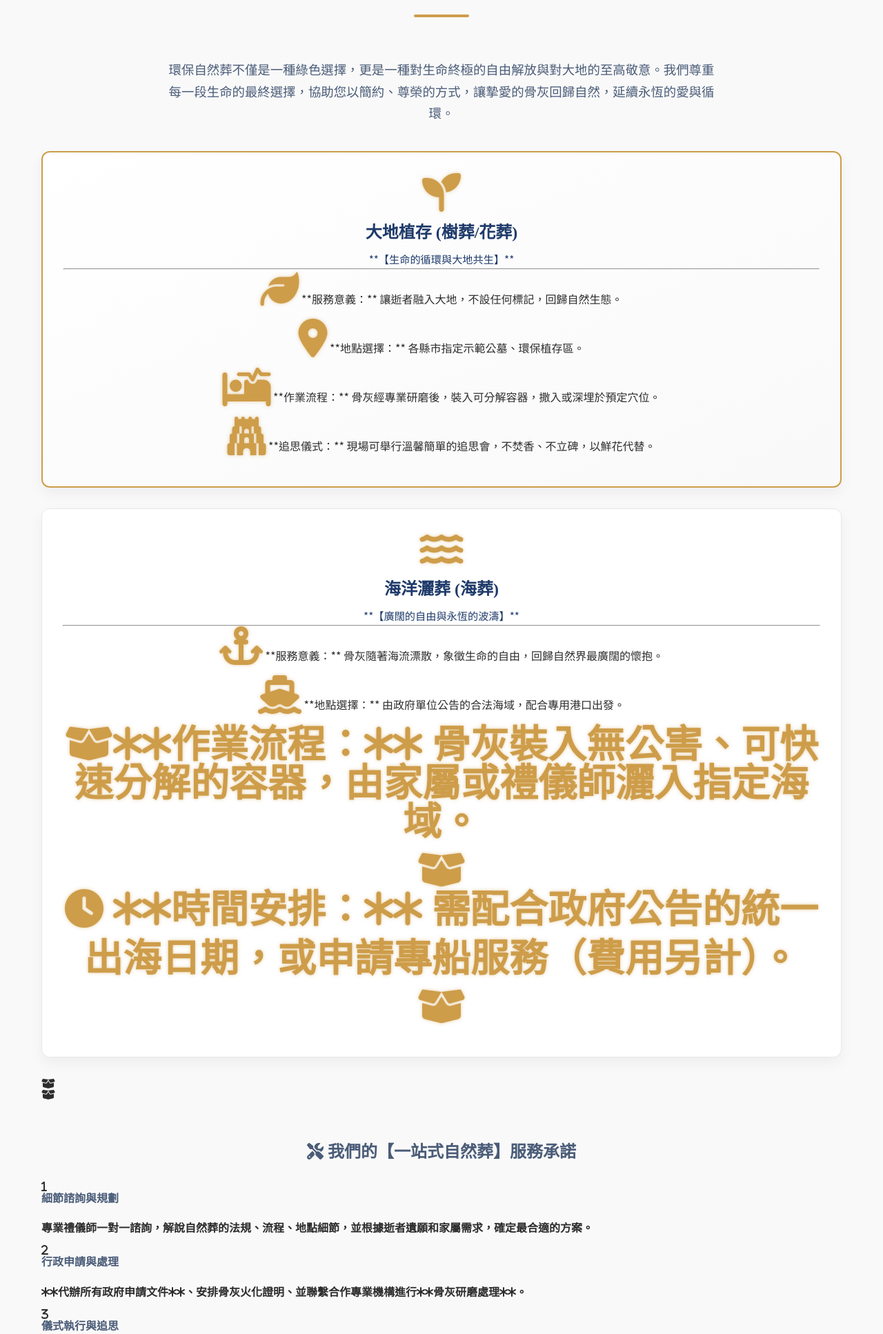
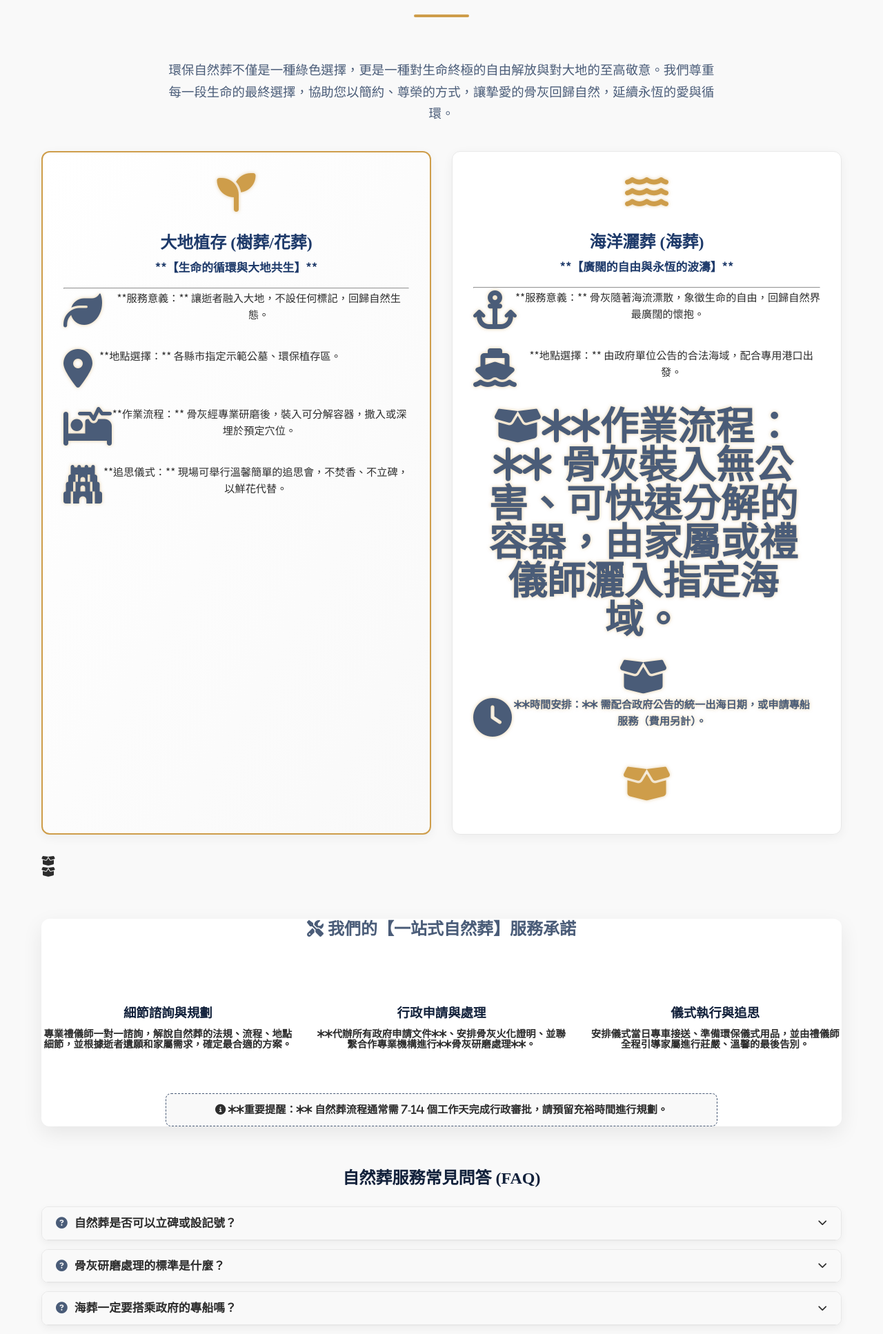
Before and after one commit to Shiangan/Shiangan, a PHP site: page /services.html in a window 1280 px wide. Shown: the part 3435-5369 px from the top of the page at 69% size. Run offline with PHP 8.4, Linux system fonts and the light colour scheme; some web fonts are replaced.

Commit message:
Update style.css

```diff
--- a/css/style.css
+++ b/css/style.css
@@ -1889,3 +1889,181 @@ footer {
 .full-width-btn {
     width: 100% !important;
 }
+
+/* ====================================================
+   [#eco-burial] 專屬樣式與優化
+   ==================================================== */
+
+/* 1. 服務類型卡片佈局優化 */
+.two-columns-layout {
+    display: grid;
+    grid-template-columns: 1fr 1fr; /* 桌面兩欄 */
+    gap: 30px;
+}
+
+.two-columns-layout .card-item {
+    transition: transform 0.3s ease-out, box-shadow 0.3s ease-out;
+    border-radius: 12px;
+    padding: 30px;
+    box-shadow: 0 4px 15px rgba(0, 0, 0, 0.05);
+}
+
+.two-columns-layout .card-item:hover {
+    transform: translateY(-5px);
+    box-shadow: 0 8px 25px rgba(0, 0, 0, 0.1);
+}
+
+.two-columns-layout .card-item h3 {
+    margin-top: 15px;
+    margin-bottom: 5px;
+}
+
+.two-columns-layout .card-item .subtitle {
+    font-weight: 600;
+    font-size: 1.05rem;
+    margin-bottom: 15px;
+}
+
+/* 列表樣式 */
+.styled-list {
+    list-style: none;
+    padding-left: 0;
+}
+
+.styled-list li {
+    display: flex;
+    align-items: flex-start;
+    margin-bottom: 10px;
+    font-size: 0.95rem;
+    line-height: 1.6;
+}
+
+.styled-list .list-icon {
+    margin-right: 10px;
+    color: var(--secondary-color); /* 使用第二色強調圖標 */
+    margin-top: 3px;
+    min-width: 18px; /* 確保對齊 */
+}
+
+
+/* 2. 步驟流程 Grid 樣式 */
+.step-grid {
+    display: grid;
+    grid-template-columns: repeat(3, 1fr);
+    gap: 30px;
+    padding: 20px 0;
+}
+
+.step-item {
+    text-align: center;
+    position: relative;
+    padding-top: 50px; /* 為數字留出空間 */
+}
+
+.step-number {
+    position: absolute;
+    top: 0;
+    left: 50%;
+    transform: translateX(-50%);
+    width: 40px;
+    height: 40px;
+    border-radius: 50%;
+    color: var(--text-light);
+    font-weight: 700;
+    font-size: 1.2rem;
+    display: flex;
+    align-items: center;
+    justify-content: center;
+    z-index: 10;
+    border: 3px solid var(--bg-white, #fff); /* 增加白色邊框突出 */
+}
+
+.step-item h4 {
+    color: var(--primary-dark);
+    font-size: 1.15rem;
+    margin-bottom: 10px;
+}
+
+.step-item p {
+    font-size: 0.9rem;
+    color: var(--text-muted);
+}
+
+/* 3. 簡潔 FAQ 樣式 (simple-faq) */
+.accordion-group .simple-faq .accordion-header {
+    background-color: var(--bg-light); /* 淺色背景 */
+    padding: 15px 20px;
+    border-bottom: 1px solid var(--border-color, #eee);
+    font-weight: 600;
+    color: var(--text-dark);
+    cursor: pointer;
+    transition: background-color 0.3s;
+    border-radius: 8px 8px 0 0;
+    display: flex;
+    align-items: center;
+}
+
+.accordion-group .simple-faq.active .accordion-header,
+.accordion-group .simple-faq .accordion-header:hover {
+    background-color: var(--bg-lighter, #f9f9f9);
+    color: var(--secondary-color);
+}
+
+.accordion-group .simple-faq .accordion-content {
+    background-color: var(--bg-white, #fff);
+    padding: 0 20px;
+    transition: max-height 0.3s ease-in-out;
+    overflow: hidden;
+    border-radius: 0 0 8px 8px;
+}
+
+.accordion-group .simple-faq.active .accordion-content {
+    padding-top: 10px;
+    padding-bottom: 20px;
+}
+
+/* 4. 響應式調整 (RWD) */
+@media (max-width: 992px) {
+    .two-columns-layout {
+        grid-template-columns: 1fr; /* 中型螢幕變為一欄 */
+    }
+}
+
+@media (max-width: 768px) {
+    .step-grid {
+        grid-template-columns: 1fr; /* 手機螢幕變為一欄 */
+    }
+
+    .step-item {
+        padding-top: 0;
+        padding-left: 50px;
+        text-align: left;
+    }
+
+    /* 步驟數字靠左對齊 */
+    .step-number {
+        left: 0;
+        top: 0;
+        transform: none;
+    }
+
+    .styled-list li {
+        font-size: 0.9rem;
+    }
+}
+
+/* 其他雜項 */
+.shadow-soft {
+    box-shadow: 0 10px 30px rgba(0, 0, 0, 0.08);
+    border-radius: 12px;
+}
+.bg-white {
+    background-color: var(--bg-white, #fff);
+}
+.note-info {
+    font-size: 0.95rem;
+    padding: 15px;
+    border: 1px dashed var(--secondary-color);
+    background-color: var(--bg-lighter, #f9f9f9);
+    border-radius: 8px;
+}
```
